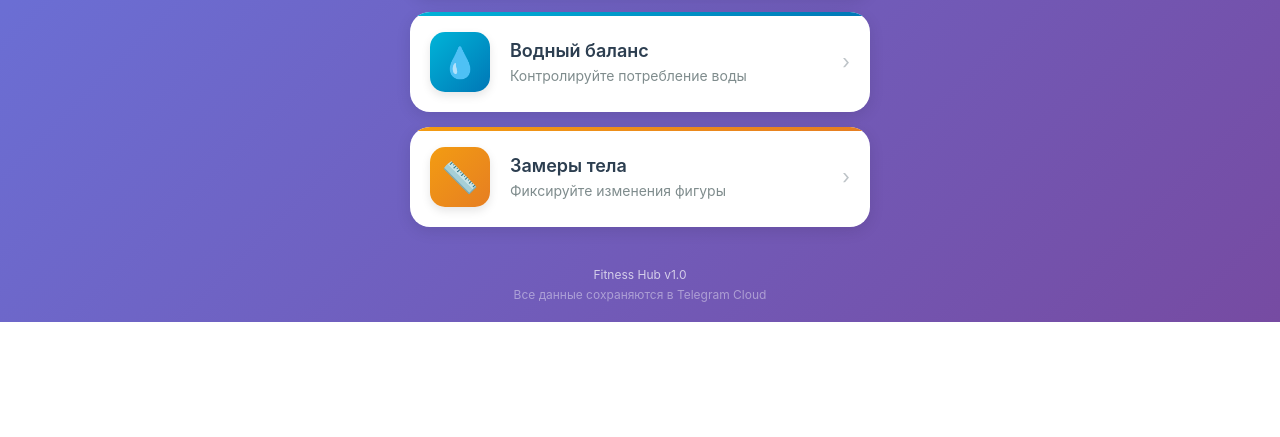
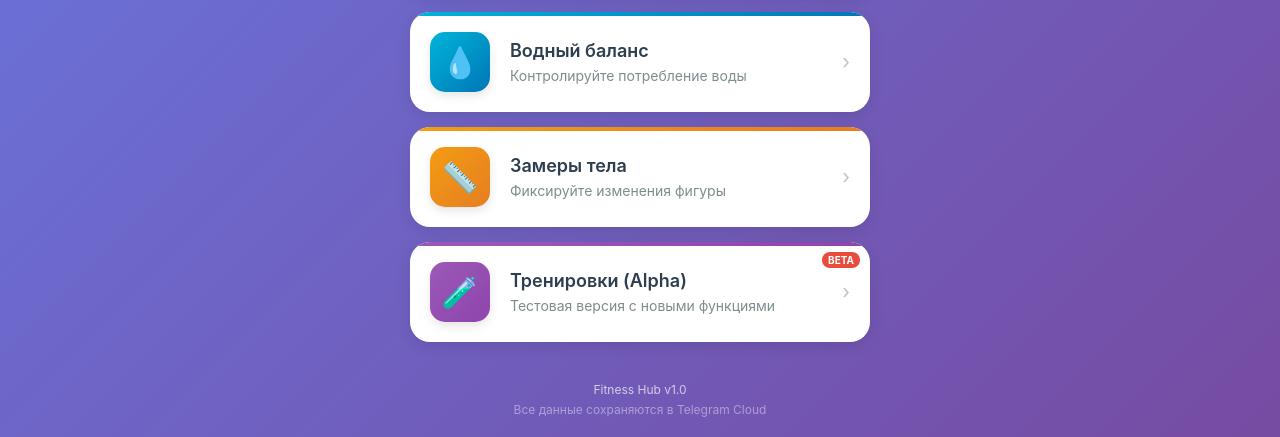
Before and after one commit to danilivnsmir-hub/tg-workout-tracker, a plain HTML site: page index.html in a window 1280 px wide. Shown: the part 713-1150 px from the top of the page. Before the commit the page ends 1035 px from the top, so only its background shows below. Drawn offline with Linux system fonts and the light colour scheme; a script that the page names is missing.

Commit message:
Update
- Added workout-alpha

```diff
--- a/index.html
+++ b/index.html
@@ -394,9 +394,19 @@
     </div>
     <div class="menu-arrow">›</div>
     </a>
+
+    <a href="workout-alpha.html" class="menu-card workout welcome-animation" style="animation-delay: 0.6s; --card-color: #9b59b6; --card-color-dark: #8e44ad;">
+        <div class="menu-icon">🧪</div>
+        <div class="menu-content">
+            <div class="menu-title">Тренировки (Alpha)</div>
+            <div class="menu-description">Тестовая версия с новыми функциями</div>
+        </div>
+        <div class="menu-arrow">›</div>
+        <div class="menu-badge">BETA</div>
+    </a>
     </div>
 
-    <div class="footer welcome-animation" style="animation-delay: 0.6s;">
+    <div class="footer welcome-animation" style="animation-delay: 0.7s;">
     <div>Fitness Hub v1.0</div>
     <div style="margin-top: 5px; opacity: 0.6;">Все данные сохраняются в Telegram Cloud</div>
     </div>
```
Lines whose indentation alone changed are shown as unchanged.
